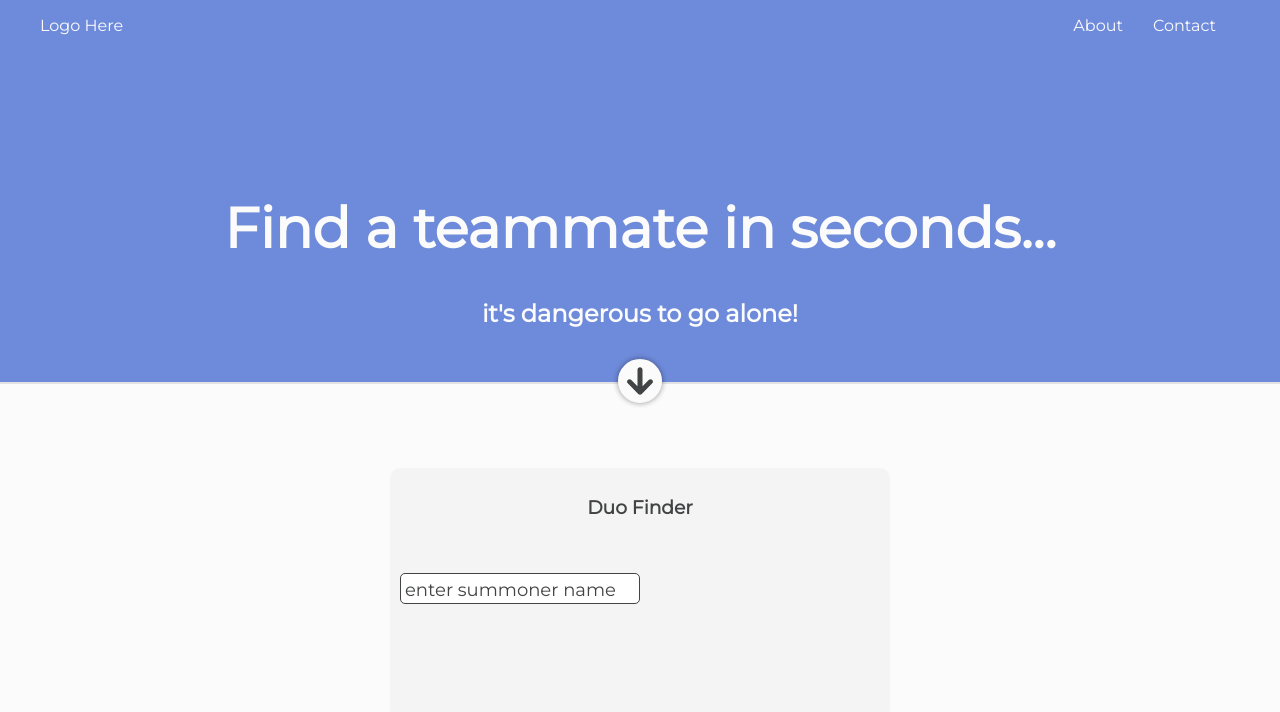
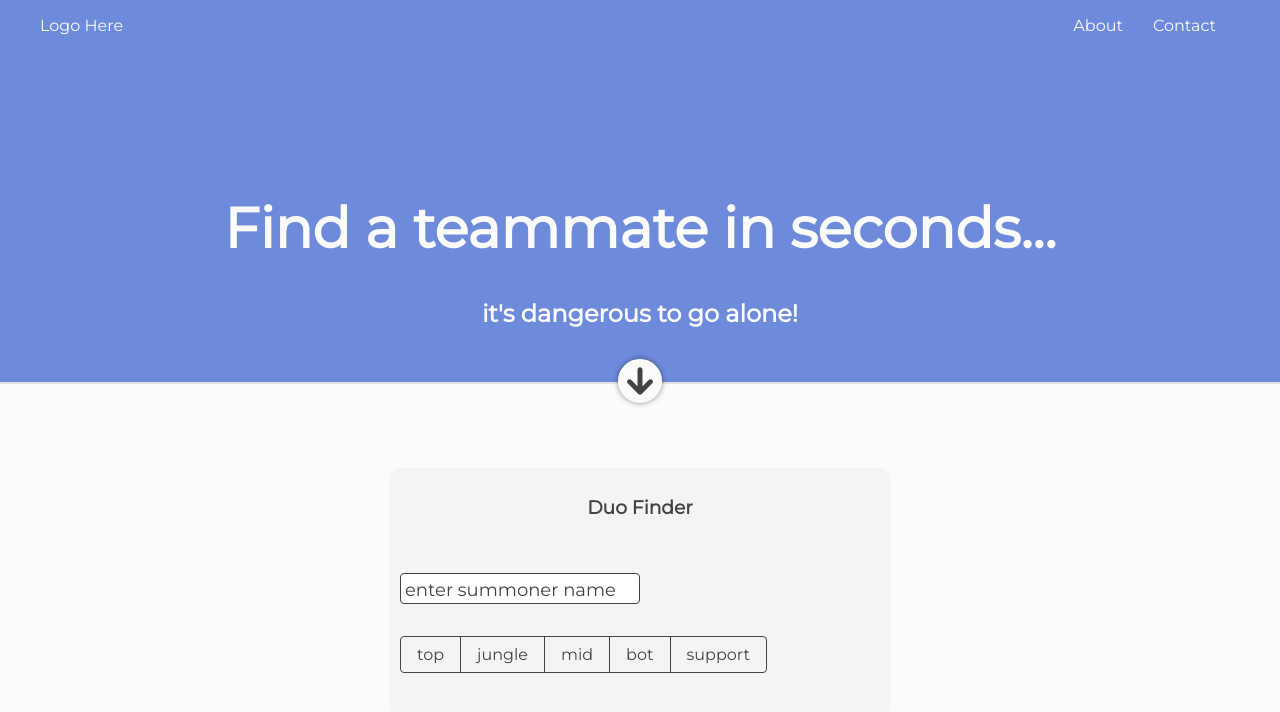
Before and after one commit to jayvickers/ringer, a React app: page / in a window 1280 px wide. Shown: the top 712 px of the page. Built offline with nearby package versions, Linux system fonts and the light colour scheme.

Commit message:
custom selector

```diff
--- a/src/components/ActionPane/ActionPane.jsx
+++ b/src/components/ActionPane/ActionPane.jsx
@@ -1,5 +1,6 @@
 import React, { Component } from "react";
 import PropTypes from "prop-types";
+import MultipleChoiceSelect from "../Shared/MultipleChoiceSelect/MultipleChoiceSelect";
 import "./_action-pane.less";
 
 class ActionPane extends Component {
@@ -9,6 +10,7 @@ class ActionPane extends Component {
       <div className="action-pane-content-container">
         <h3> {headerText}</h3>
         {this.getSummonerNameInputBox()}
+        {this.getRolesPlayed()}
       </div>
     );
   };
@@ -17,18 +19,22 @@ class ActionPane extends Component {
     return (
       <div className="summoner-name-container">
         <form action="">
-          <div class="field">
+          <div className="field">
             <input
               type="text"
               name="fullname"
               id="fullname"
               placeholder="xMidOrFeed420x"
             />
-            <label for="fullname">enter summoner name</label>
+            <label htmlFor="fullname">enter summoner name</label>
           </div>
         </form>
       </div>
     );
+  };
+
+  getRolesPlayed = () => {
+    return <MultipleChoiceSelect />;
   };
 
   render() {
--- a/src/components/ActionPane/_action-pane.less
+++ b/src/components/ActionPane/_action-pane.less
@@ -1,6 +1,7 @@
 @import "../_globalstyle/_ringer-variables.less";
 
 .action-pane {
+  .summoner-name-container {
     form {
       margin: 2em 0;
     }
@@ -28,7 +29,7 @@
     input {
       border: none;
       border: solid 1px @charcoal-font-color;
-    border-radius: 5px;
+      border-radius: @input-border-radius;
       font-size: 1.5em;
 
       font-family: inherit;
@@ -90,6 +91,7 @@
       transform: translate(0, 0) scale(1);
       cursor: pointer;
     }
+  }
 
   display: flex;
   width: 500px;
--- /dev/null
+++ b/src/components/Shared/MultipleChoiceSelect/CustomRadioButton.jsx
@@ -0,0 +1,44 @@
+// This is a comment from Logan
+import React, { Component } from "react";
+import PropTypes from "prop-types";
+import "./_custom-radio-button.less";
+
+class CustomRadioButton extends Component {
+  constructor(props) {
+    super(props);
+    this.state = { isChecked: false };
+  }
+
+  handleClick = e => {
+    e.preventDefault();
+    const { id } = this.props;
+    const isChecked = document.getElementById(id).checked;
+    if (isChecked) {
+      document.getElementById(id).checked = false;
+    } else {
+      document.getElementById(id).checked = true;
+    }
+  };
+
+  getButton = () => {
+    const { id, name, value } = this.props;
+    return (
+      <div className="button-container" onClick={e => this.handleClick(e)}>
+        <input type="radio" name={name} id={id} value={value} />
+        <label htmlFor={id}>{name}</label>
+      </div>
+    );
+  };
+
+  render() {
+    return this.getButton();
+  }
+}
+
+CustomRadioButton.propTypes = {
+  id: PropTypes.string,
+  name: PropTypes.string,
+  value: PropTypes.string
+};
+
+export default CustomRadioButton;
--- /dev/null
+++ b/src/components/Shared/MultipleChoiceSelect/MultipleChoiceSelect.jsx
@@ -0,0 +1,29 @@
+// This is a comment from Logan
+import React, { Component } from "react";
+import CustomRadioButton from "./CustomRadioButton";
+// import PropTypes from "prop-types";
+import "./_multiple-choice_select.less";
+
+class MultipleChoiceSelect extends Component {
+  getRolesPlayed = () => {
+    return (
+      <form action="#">
+        <div className="segmented-control">
+          <CustomRadioButton name="top" id="top" value="top" />
+          <CustomRadioButton name="jungle" id="jungle" value="jungle" />
+          <CustomRadioButton name="mid" id="mid" value="mid" />
+          <CustomRadioButton name="bot" id="bot" value="bot" />
+          <CustomRadioButton name="support" id="support" value="support" />
+        </div>
+      </form>
+    );
+  };
+
+  render() {
+    return <div>{this.getRolesPlayed()}</div>;
+  }
+}
+
+MultipleChoiceSelect.propTypes = {};
+
+export default MultipleChoiceSelect;
--- /dev/null
+++ b/src/components/Shared/MultipleChoiceSelect/_custom-radio-button.less
@@ -0,0 +1,36 @@
+@import "../../_globalstyle/_ringer-variables.less";
+
+.button-container {
+  display: flex;
+  input[type="radio"] {
+    position: absolute;
+    overflow: hidden;
+    height: 1px;
+    width: 1px;
+    margin: -1px;
+    padding: 0;
+    border: 0;
+    clip: rect(0 0 0 0);
+  }
+  label {
+    flex: 1 0 auto;
+    text-align: center;
+    margin: 0;
+    padding: 0.5rem 1rem;
+    border-right: 1px solid @charcoal-font-color;
+    cursor: pointer;
+    color: @charcoal-font-color;
+    transition: all 150ms ease-in;
+    background-color: initial;
+  }
+  &:last-child {
+    label {
+      border: none;
+    }
+  }
+  input[type="radio"]:checked + label,
+  input[type="radio"]:focus + label {
+    background-color: @blue-bg-color;
+    color: @off-white-background-2;
+  }
+}
--- /dev/null
+++ b/src/components/Shared/MultipleChoiceSelect/_multiple-choice_select.less
@@ -0,0 +1,10 @@
+@import "../../_globalstyle/_ringer-variables.less";
+.segmented-control {
+  display: flex;
+  flex-wrap: wrap;
+  margin: 0;
+  padding: 0;
+  border: 1px solid @charcoal-font-color;
+  border-radius: @input-border-radius;
+  float: left;
+}
--- a/src/components/_globalstyle/_ringer-variables.less
+++ b/src/components/_globalstyle/_ringer-variables.less
@@ -9,3 +9,5 @@
 @off-white-background-2: #fbfbfb;
 @light-blue: #6cc0e5;
 @light-red: #fb4f4f;
+
+@input-border-radius: 4px;
```
Lines whose indentation alone changed are shown as unchanged.
